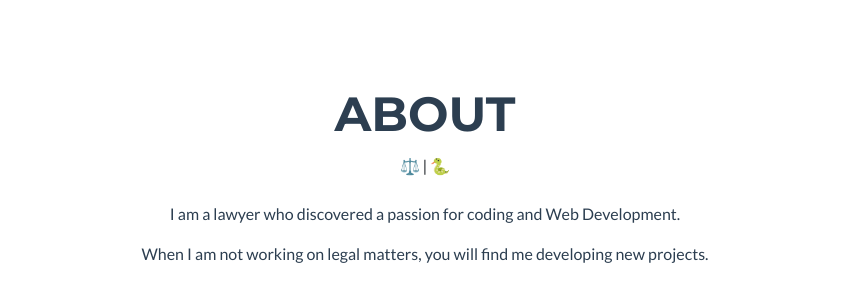
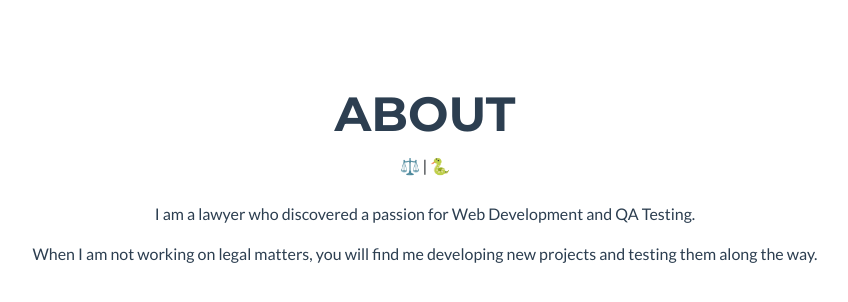
Before and after one commit to N-Sokhadze/sample-django-website, a Django app: page /about in a window 1280 px wide. Shown: the part 106-408 px from the top of the page, without its empty margins (215-1063 px from the left). Run offline with Django 5.2, Linux system fonts and the light colour scheme; some libraries are stand-ins or nearby versions.

Commit message:
update about

```diff
--- a/new_website/templates/about.html
+++ b/new_website/templates/about.html
@@ -16,10 +16,10 @@
 
             <div class="text-center text-secondary mb-0">
                 <p>
-                    I am a lawyer who discovered a passion for coding and Web Development.
+                    I am a lawyer who discovered a passion for Web Development and QA Testing.
                 </p>
                 <p>
-                    When I am not working on legal matters, you will find me developing new projects.
+                    When I am not working on legal matters, you will find me developing new projects and testing them along the way.
                 </p>
 
             </div>
```
